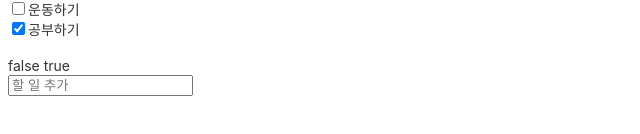
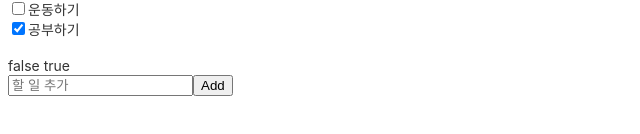
Before and after one commit to ncavchl/angular-first-app, an Angular app: page / in a window 1280 px wide. Shown: the part 240-374 px from the top of the page, without its empty margins (0-640 px from the left). Built offline with nearby package versions, Linux system fonts and the light colour scheme.

Commit message:
🎨 데이터 양방향 바인딩 테스트

```diff
--- a/src/app/todo/todo.module.ts
+++ b/src/app/todo/todo.module.ts
@@ -2,6 +2,7 @@ import { NgModule } from '@angular/core';
 import { CommonModule } from '@angular/common';
 import { TodosComponent } from './todos/todos.component';
 import { TodoComponent } from './todos/todo/todo.component';
+import { FormsModule } from '@angular/forms';
 
 
 @NgModule({
@@ -10,7 +11,8 @@ import { TodoComponent } from './todos/todo/todo.component';
     TodoComponent
   ],
   imports: [
-    CommonModule
+    CommonModule,
+    FormsModule
   ],
   exports: [
     TodosComponent
--- a/src/app/todo/todos/todos.component.html
+++ b/src/app/todo/todos/todos.component.html
@@ -16,5 +16,7 @@
 {{todos[0].done}}
 {{todos[1].done}}
 <div>
-    <input type="text" placeholder="할 일 추가"/>
+    <input type="text" placeholder="할 일 추가" [(ngModel)]="newText"/>
+    <button (click)="addTodo(newText)">Add</button>
+    {{newText}}
 </div>
--- a/src/app/todo/todos/todos.component.ts
+++ b/src/app/todo/todos/todos.component.ts
@@ -8,6 +8,7 @@ import { Component, OnInit } from '@angular/core';
 })
 export class TodosComponent implements OnInit {
 
+  newText="";
   // todos라는 속성 선언
   todos: {
     done: boolean,
@@ -31,6 +32,12 @@ export class TodosComponent implements OnInit {
   }) {
     todo.done = !todo.done
   }
+
+  addTodo(newText:string){
+    this.todos.push({done:false, text:newText});
+    this.newText="";
+
+  }
 }
 
 // class에서 속성과 메소드를 통해 view와 데이터를 주고받음
```
